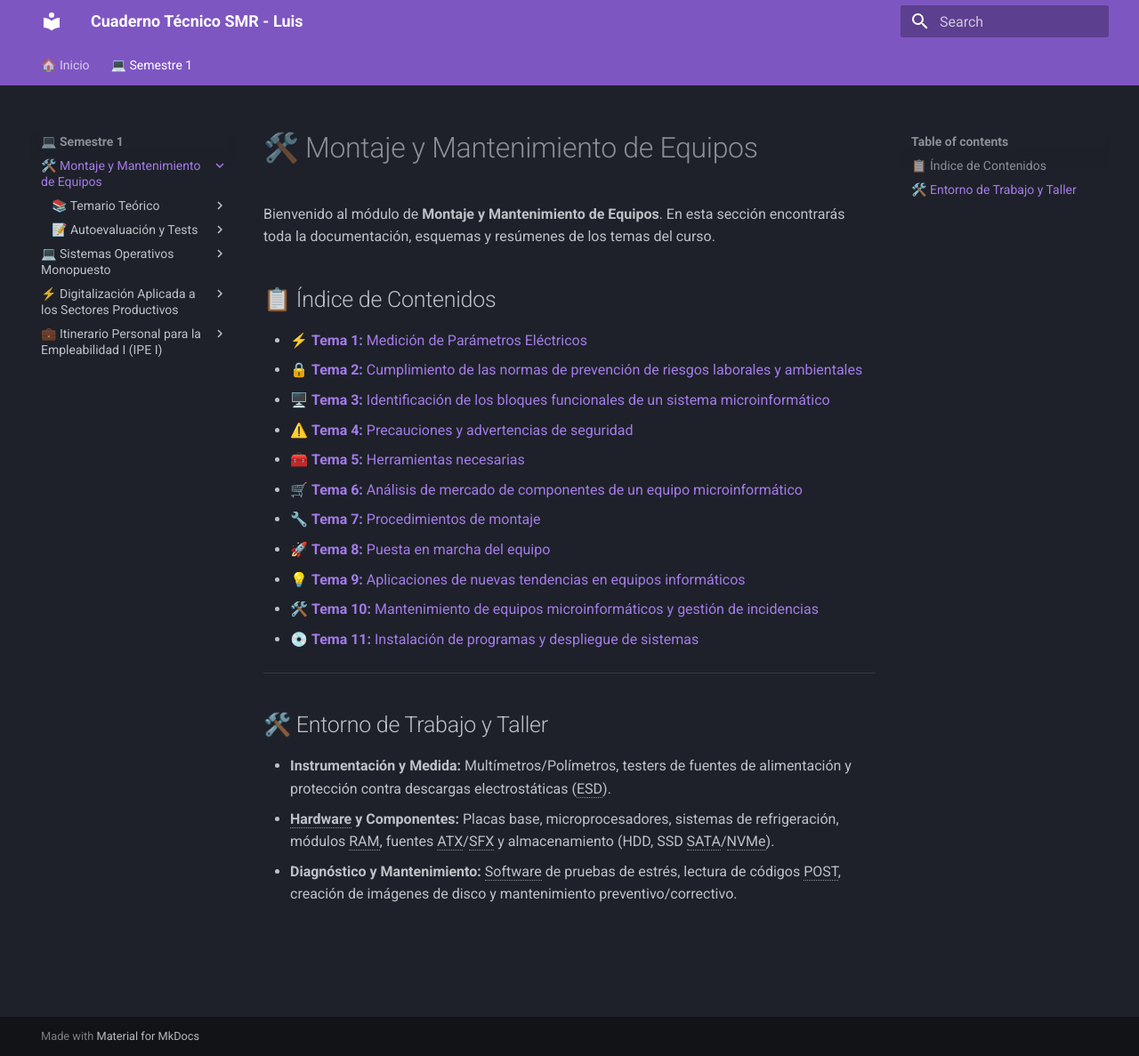
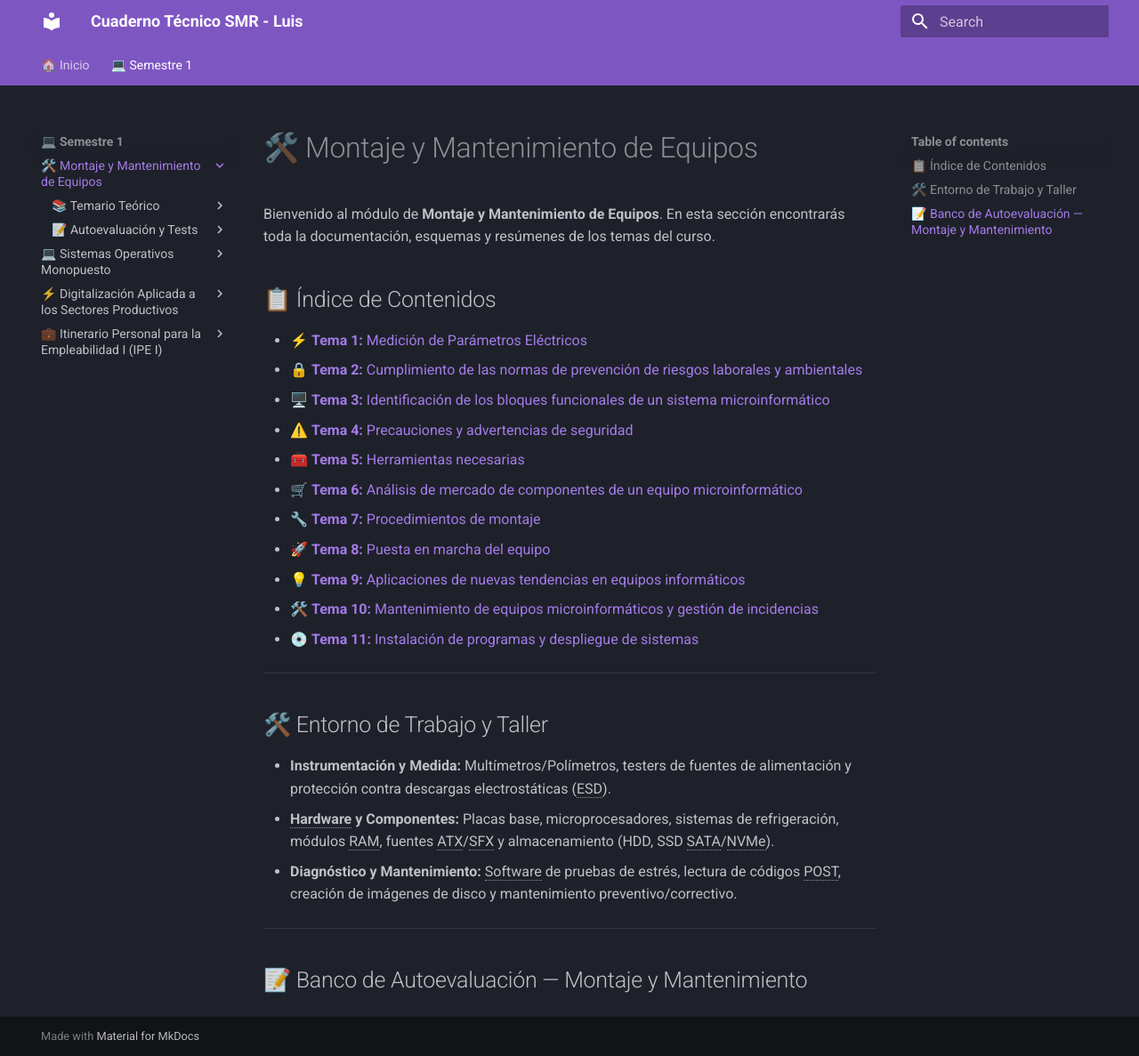
Before and after one commit to Beamspark/SMR-Apuntes, an MkDocs documentation site: the page built from docs/smr/montaje/index.md, in a window 1280 px wide and 1187 px high. Shown: the whole window at 89% size. Built offline with MkDocs 1.6.1 and Material for MkDocs 9.7.7, drawn with Linux system fonts in a browser that asks for light colours.

Commit message:
Update index.md

```diff
--- a/docs/smr/montaje/index.md
+++ b/docs/smr/montaje/index.md
@@ -24,4 +24,8 @@ Bienvenido al módulo de **Montaje y Mantenimiento de Equipos**. En esta secció
 * **Hardware y Componentes:** Placas base, microprocesadores, sistemas de refrigeración, módulos RAM, fuentes ATX/SFX y almacenamiento (HDD, SSD SATA/NVMe).
 * **Diagnóstico y Mantenimiento:** Software de pruebas de estrés, lectura de códigos POST, creación de imágenes de disco y mantenimiento preventivo/correctivo.
 
+---
+
+## 📝 Banco de Autoevaluación — Montaje y Mantenimiento
+
 --8<-- "docs/includes/glosario.md"
```
